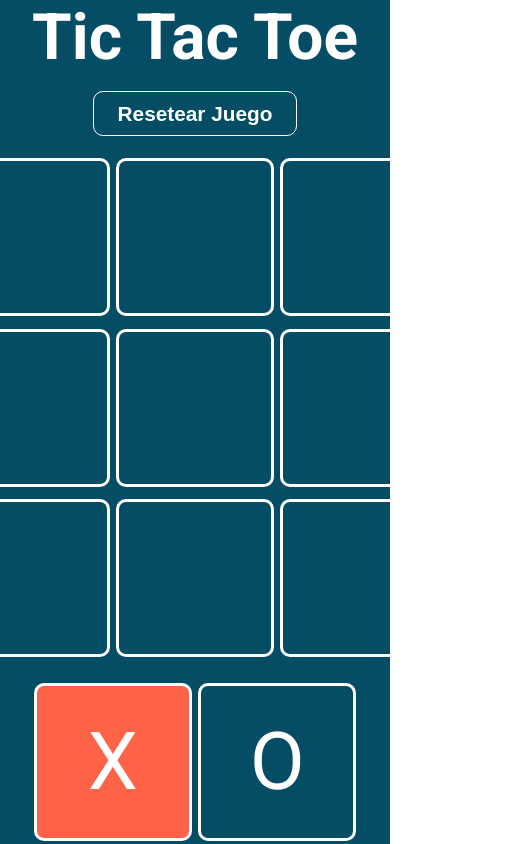
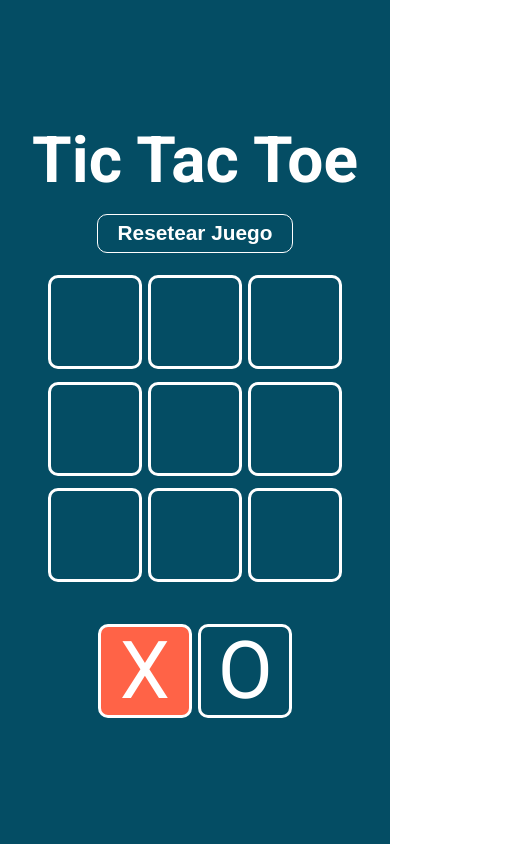
Before and after one commit to nachof948/Tic-tac-toe, a React (Vite) app: page / in a window 390 px wide. Shown: the whole page, 515 px wide, since content can reach past the window. Built offline with nearby package versions, Linux system fonts and the light colour scheme.

Commit message:
Proyecto terminado

```diff
--- a/src/App.css
+++ b/src/App.css
@@ -23,6 +23,7 @@ body{
   display: flex;
   justify-content: center;
   align-items: center;
+  margin-top: 1rem;
 }
 .titulo{
   color: white;
@@ -87,3 +88,55 @@ body{
     transform: translateY(-0.05rem);
   }
 }
+
+/* MEDIA-QUERIES */
+@media (max-width: 650px) {
+  .contenedor-juego{
+      height: 25rem;
+      width: 30rem;
+  }
+  .contenedor-modal{
+    width: 30rem;
+    height: 25rem;
+  }
+  .contenedor-modal h2{
+    font-size: 4rem;
+  }
+}
+@media (max-width: 490px) {
+  .contenedor-juego{
+      height: 20rem;
+      width: 23rem;
+  }
+  .contenedor-modal{
+    width: 20rem;
+    height: 15rem;
+    gap: 2rem;
+  }
+  .contenedor-modal h2{
+    font-size: 3rem;
+  }
+  .btn-resetear{
+    padding: 0.4rem 1.2rem;
+  }
+}
+@media (max-width: 370px) {
+  .contenedor-juego{
+      height: 18rem;
+      width: 20rem;
+  }
+  .contenedor-modal{
+    width: 19rem;
+    height: 15rem;
+    gap: 2rem;
+  }
+  .contenedor-modal h2{
+    font-size: 3rem;
+  }
+  .btn-resetear{
+    padding: 0.4rem 1.2rem;
+  }
+  .titulo{
+    font-size: 3rem;
+  }
+}
--- a/src/Hojas de estilo/Cuadrados.css
+++ b/src/Hojas de estilo/Cuadrados.css
@@ -15,3 +15,16 @@
 .cuadrado.seleccionado{
     background-color: tomato;
 }
+/* MEDIA-QUERIES */
+@media (max-width: 650px) {
+    .cuadrado{
+        height: 8rem;
+        width: 8rem;
+    }
+}
+@media (max-width: 490px) {
+    .cuadrado{
+        height: 5.5rem;
+        width: 5.5rem;
+    }
+}
```
